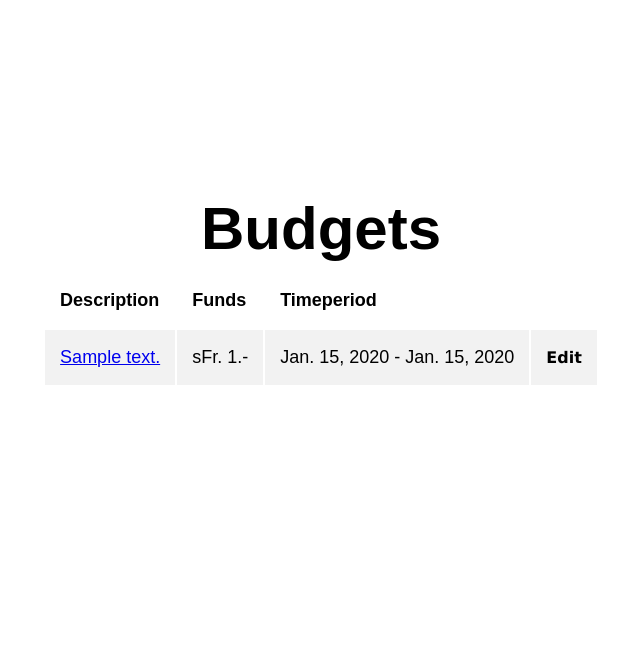
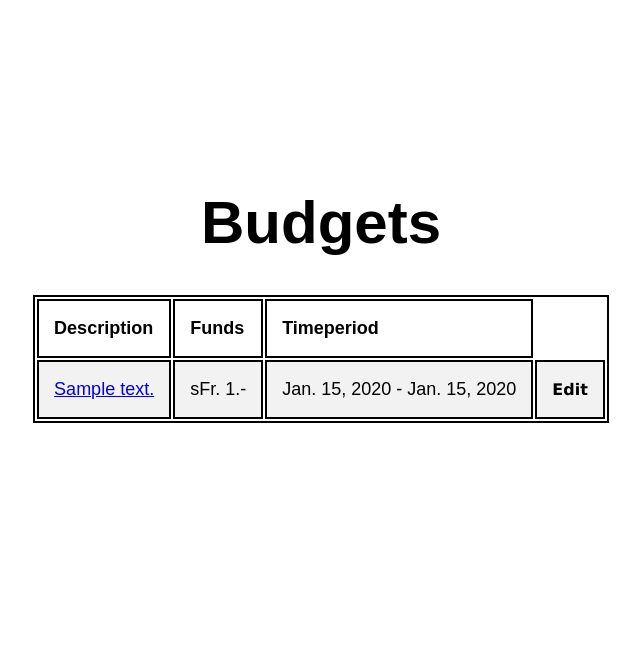
Before and after one commit to sraosha47/django-projects, a Django app: a page that uses adulting/budgets/templates/budgets/index.html in a window 1280 px wide. Shown: the part 131-794 px from the top of the page, without its empty margins (319-959 px from the left). Run offline with Django 4.2, Linux system fonts and the light colour scheme; a user stored in the database is signed in; tables that the repository leaves empty hold one stand-in row (values such as "Sample post").

Commit message:
added some padding to h1, h2 and p elements. Added a border to the tables. Added styling to the new banner for the login

```diff
--- a/adulting/budgets/static/budgets/budgets.css
+++ b/adulting/budgets/static/budgets/budgets.css
@@ -87,9 +87,11 @@
   }
 
   h1,
-  h2 {
+  h2,
+  p {
     font-family: 'Raleway', sans-serif;
     font-weight: 700;
+    padding: 3rem;
     text-align: center;
   }
 
@@ -175,6 +177,13 @@
     width: auto;
     height: auto;
   }
+
+  table,
+  th,
+  td{
+    border: 0.2rem solid var(--main-black);
+  }
+
 
   table {
     display: flex;
```
Also changed, not shown: adulting/users/static/users/login.css (+18 -2 lines).
